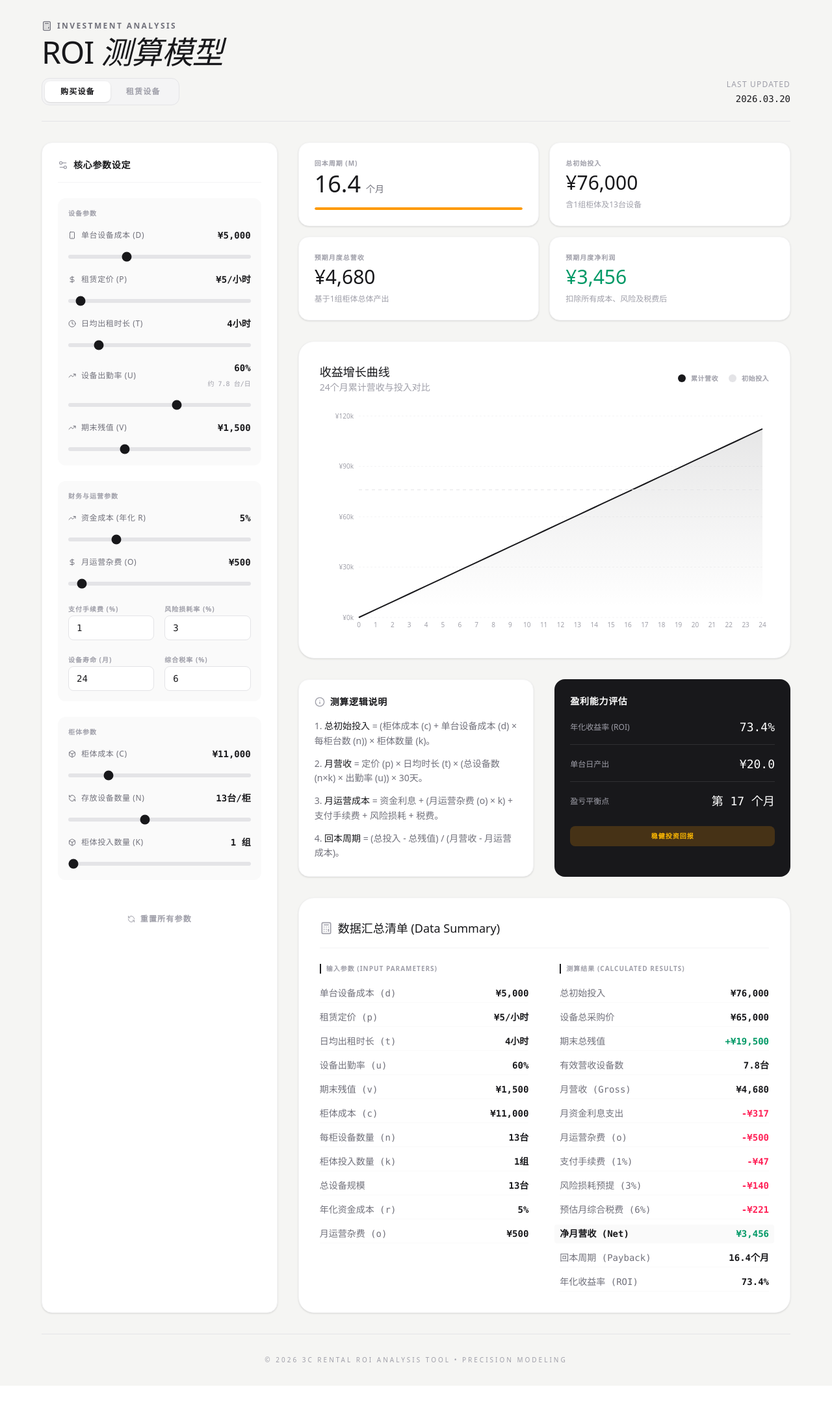
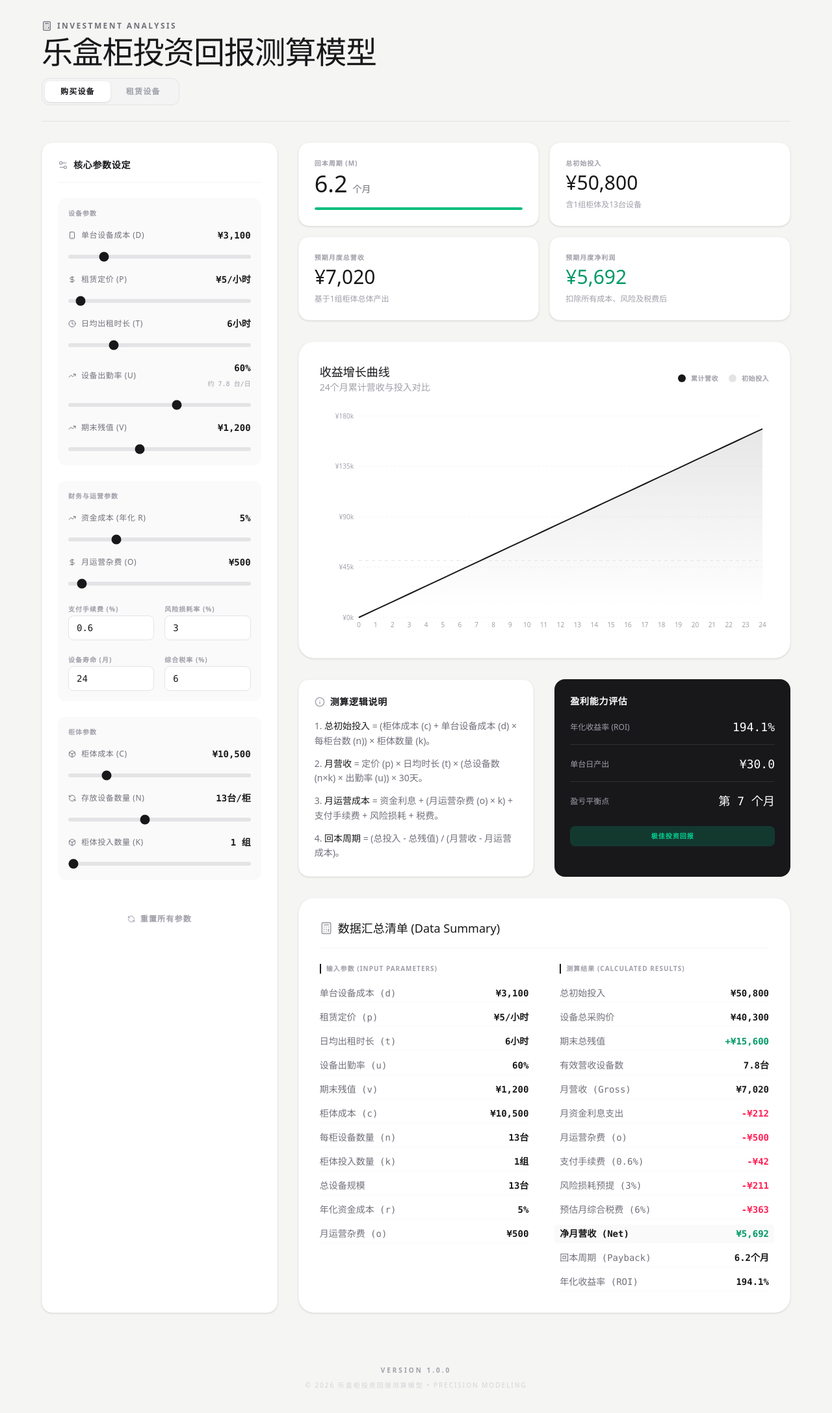
Before and after one commit to owocow/lebox-roi, a React (Vite) app: page / in a window 1280 px wide. Shown: the top 2174 px of the page at 65% size. Before the commit the page ends 2132 px from the top, so only its background shows below. Built offline with nearby package versions, Linux system fonts and the light colour scheme.

Commit message:
feat: Set default ROI calculation parameters
Introduces a default set of parameters for the ROI calculation to provide a more representative starting point for users. This improves the initial user experience by pre-populating the form with sensible values.

```diff
--- a/src/App.tsx
+++ b/src/App.tsx
@@ -54,24 +54,26 @@ interface ROIParams {
   tax: number; // 综合税率 (%)
 }
 
-export default function App() {
-  const [params, setParams] = useState<ROIParams>({
+const DEFAULT_PARAMS: ROIParams = {
   mode: 'buy',
-    d: 5000,
+  d: 3100,
   p: 5,
-    t: 4,
-    v: 1500,
-    c: 11000,
+  t: 6,
+  v: 1200,
+  c: 10500,
   n: 13,
   k: 1,
   r: 5,
   u: 60,
   o: 500,
-    f: 1,
+  f: 0.6,
   l: 3,
   y: 24,
   tax: 6
-  });
+};
+
+export default function App() {
+  const [params, setParams] = useState<ROIParams>(DEFAULT_PARAMS);
 
   const results = useMemo(() => {
     const { mode, d, p, t, v, c, n, k, r, u, o, f, l, y, tax } = params;
@@ -162,14 +164,14 @@ export default function App() {
                 <span className="text-xs font-bold uppercase tracking-[0.2em]">Investment Analysis</span>
               </div>
               <h1 className="text-4xl md:text-5xl font-light tracking-tight text-zinc-900">
-                ROI <span className="italic font-serif">测算模型</span>
+                乐盒柜投资回报测算模型
               </h1>
             </div>
 
             {/* Mode Switcher */}
             <div className="inline-flex p-1 bg-zinc-100 rounded-xl border border-zinc-200">
               <button
-                onClick={() => setParams(prev => ({ ...prev, mode: 'buy', d: 5000, v: 1500 }))}
+                onClick={() => setParams(prev => ({ ...prev, mode: 'buy', d: DEFAULT_PARAMS.d, v: DEFAULT_PARAMS.v }))}
                 className={cn(
                   "px-6 py-2 text-xs font-bold uppercase tracking-widest rounded-lg transition-all",
                   params.mode === 'buy' ? "bg-white text-zinc-900 shadow-sm" : "text-zinc-400 hover:text-zinc-600"
@@ -178,7 +180,7 @@ export default function App() {
                 购买设备
               </button>
               <button
-                onClick={() => setParams(prev => ({ ...prev, mode: 'rent', d: 300, v: 0 }))}
+                onClick={() => setParams(prev => ({ ...prev, mode: 'rent', d: 200, v: 0 }))}
                 className={cn(
                   "px-6 py-2 text-xs font-bold uppercase tracking-widest rounded-lg transition-all",
                   params.mode === 'rent' ? "bg-white text-zinc-900 shadow-sm" : "text-zinc-400 hover:text-zinc-600"
@@ -187,10 +189,6 @@ export default function App() {
                 租赁设备
               </button>
             </div>
-          </div>
-          <div className="text-right">
-            <p className="text-xs text-zinc-400 uppercase tracking-widest mb-1">Last Updated</p>
-            <p className="text-sm font-mono font-medium">2026.03.20</p>
           </div>
         </header>
 
@@ -437,7 +435,7 @@ export default function App() {
 
             <div className="pt-4">
               <button
-                onClick={() => setParams({ mode: 'buy', d: 5000, p: 5, t: 4, v: 1500, c: 11000, n: 13, k: 1, r: 5, u: 60, o: 500, f: 1, l: 3, y: 24, tax: 6 })}
+                onClick={() => setParams(DEFAULT_PARAMS)}
                 className="w-full py-3 text-xs font-bold uppercase tracking-widest text-zinc-400 hover:text-zinc-900 transition-colors flex items-center justify-center gap-2"
               >
                 <RefreshCcw className="w-3 h-3" />
@@ -789,9 +787,12 @@ export default function App() {
         </main>
 
         {/* Footer */}
-        <footer className="pt-8 border-t border-zinc-200 text-center">
-          <p className="text-[10px] text-zinc-400 uppercase tracking-[0.3em]">
-            &copy; 2026 3C Rental ROI Analysis Tool • Precision Modeling
+        <footer className="pt-12 pb-8 border-t border-zinc-100 text-center space-y-2">
+          <p className="text-[10px] text-zinc-400 font-bold uppercase tracking-[0.3em]">
+            VERSION 1.0.0
+          </p>
+          <p className="text-[10px] text-zinc-300 uppercase tracking-[0.2em]">
+            &copy; 2026 乐盒柜投资回报测算模型 • Precision Modeling
           </p>
         </footer>
       </div>
```
Lines whose indentation alone changed are shown as unchanged.
